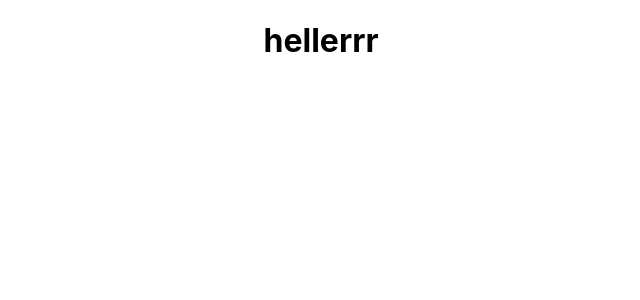
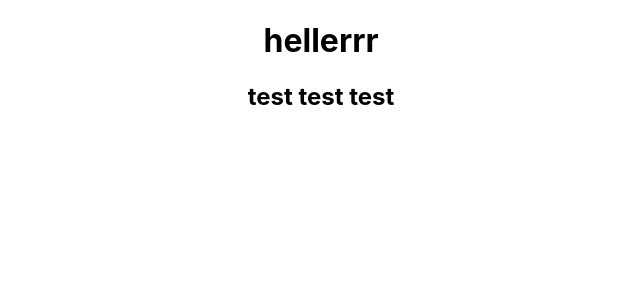
Before and after one commit to The-Joke-Factory/kristenAymenSaudProject6ix, a React (Create React App) app: page / in a window 1280 px wide. Shown: the top 300 px of the page, without its empty margins (319-959 px from the left). Built offline with nearby package versions, Linux system fonts and the light colour scheme.

Commit message:
testing changes

```diff
--- a/src/App.js
+++ b/src/App.js
@@ -5,6 +5,7 @@ function App() {
   return (
     <div className="App">
       <h1>hellerrr</h1>
+      <h2>test test test</h2>
     </div>
   );
 }
```
